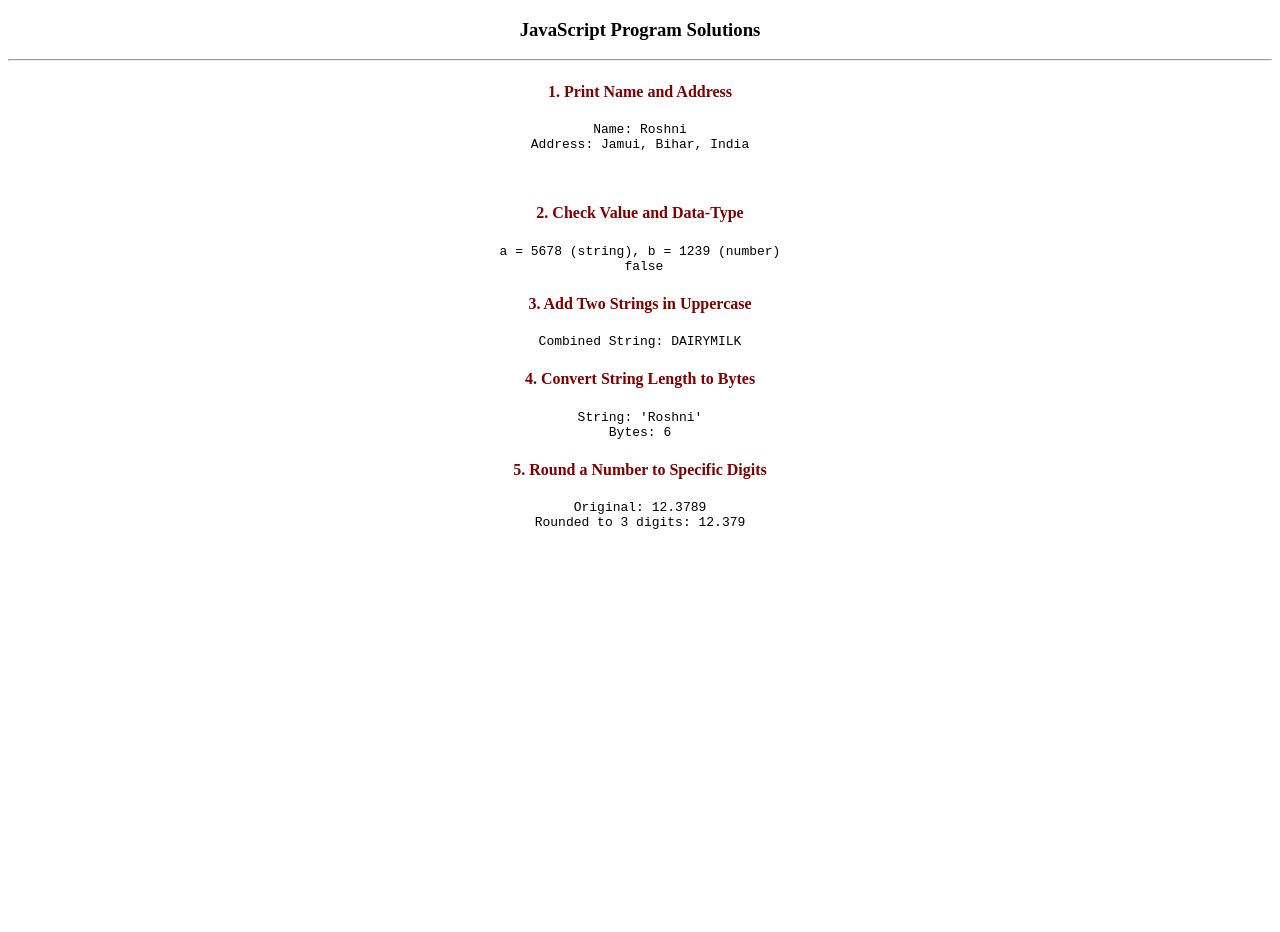
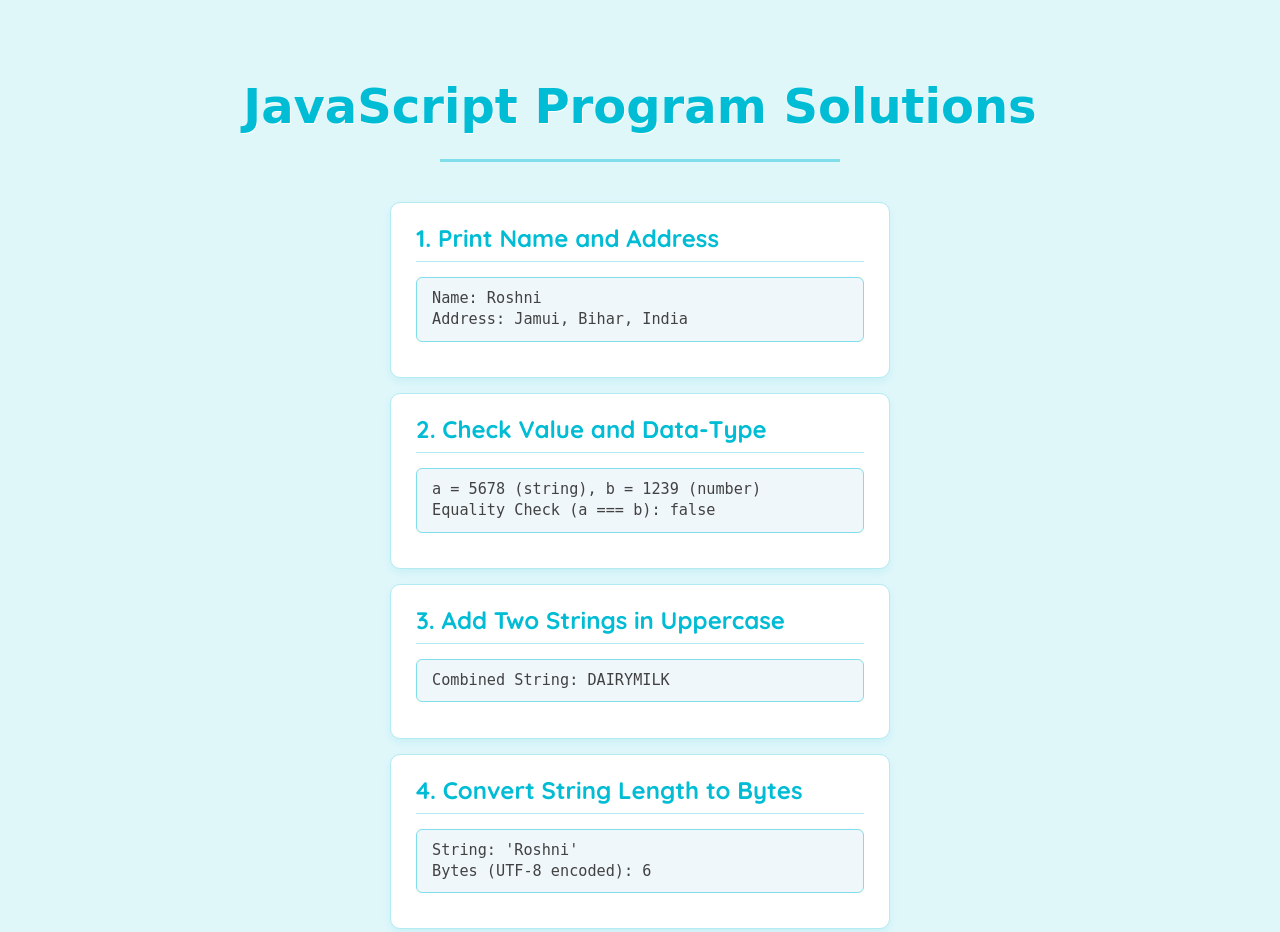
Before and after one commit to Roshni31-s/Task13JavaScriptbasics, a plain HTML site: page index.html in a window 1280 px wide. Shown: the top 932 px of the page. Before the commit the page ends 800 px from the top, so only its background shows below. Drawn offline with Linux system fonts and the light colour scheme; a web font is replaced by a local one.

Commit message:
Second commit

```diff
--- a/index.html
+++ b/index.html
@@ -3,13 +3,84 @@
 <head>
   <meta charset="UTF-8">
   <meta name="viewport" content="width=device-width, initial-scale=1.0">
-  <title>JavaScript: Basic</title>
+  <title>JavaScript Fun!</title>
+  <link href="https://fonts.googleapis.com/css2?family=Happy+Monkey&family=Quicksand:wght@400;600;700&display=swap" rel="stylesheet">
   <style>
+    /* Global Styles */
+    body {
+      font-family: 'Quicksand', sans-serif; /* A friendly, rounded font */
+      margin: 0;
+      padding: 30px 20px; /* Comfy padding */
+      background-color: #e0f7fa; /* Very light, refreshing blue */
+      color: #333; /* Dark grey for general text */
+      display: flex;
+      flex-direction: column;
+      align-items: center; /* Center content horizontally */
+      min-height: 100vh; /* Ensure body takes full viewport height */
+      box-sizing: border-box; /* Include padding in element's total width and height */
+    }
+
+    /* Main Heading */
     h3 {
-      color: black;
+      font-family: 'Happy Monkey', cursive; /* Playful font for the main title */
+      font-size: 3em; /* Big and friendly */
+      color: #00bcd4; /* Vibrant cyan */
+      text-align: center;
+      margin-bottom: 25px; /* Space below title */
+      text-shadow: 1px 1px 0 #fff; /* Subtle white outline */
     }
+
+    hr {
+      border: none;
+      border-top: 3px solid #80deea; /* Solid, light blue line */
+      width: 60%;
+      max-width: 400px;
+      margin-bottom: 40px; /* Space after the line */
+    }
+
+    /* Output Sections */
+    .output {
+      background-color: #ffffff; /* Clean white background */
+      border: 1px solid #b2ebf2; /* Very light blue border */
+      padding: 20px 25px; /* Comfy padding */
+      margin: 15px 0; /* Space between sections */
+      width: 100%;
+      max-width: 500px; /* Keeps sections well-contained */
+      border-radius: 10px; /* Softly rounded corners */
+      box-shadow: 0 4px 10px rgba(0, 188, 212, 0.1); /* Subtle cyan-ish shadow */
+      text-align: left; /* Align text within sections */
+      box-sizing: border-box;
+      /* Removed the ::before heart emoji for simplicity and no-pink */
+    }
+
+    /* Section Titles (Numbers) */
     h4 {
-      color: maroon;
+      font-family: 'Quicksand', sans-serif;
+      font-size: 1.5em; /* Clear question titles */
+      color: #00bcd4; /* Vibrant cyan again */
+      margin-top: 0;
+      margin-bottom: 15px;
+      padding-bottom: 8px;
+      border-bottom: 1px solid #b2ebf2; /* Simple light blue separator */
+    }
+
+    /* Preformatted Text for Code/Output */
+    pre {
+      background-color: #f0f7fa; /* Even lighter blue for code block */
+      border: 1px solid #80deea; /* Thin light blue border */
+      padding: 10px 15px;
+      border-radius: 6px; /* Rounded code block */
+      font-family: 'monospace'; /* Keep code readable */
+      font-size: 0.95em;
+      line-height: 1.4;
+      color: #424242; /* Dark grey for code text */
+      white-space: pre-wrap; /* Allows text to wrap if long */
+      word-wrap: break-word; /* Breaks long words if necessary */
+    }
+
+    /* Adjust break tag for spacing (though ideally use margins/padding) */
+    br {
+      line-height: 15px; /* Gives some height to the <br> */
     }
   </style>
 </head>
@@ -19,7 +90,6 @@
   <hr>
 
   <div class="output"><h4>1. Print Name and Address</h4><pre id="q1"></pre></div>
-  <br>
   <div class="output"><h4>2. Check Value and Data-Type</h4><pre id="q2"></pre></div>
   <div class="output"><h4>3. Add Two Strings in Uppercase</h4><pre id="q3"></pre></div>
   <div class="output"><h4>4. Convert String Length to Bytes</h4><pre id="q4"></pre></div>
@@ -27,19 +97,22 @@
 </center>
 
 <script>
-  document.getElementById("q1").textContent = `Name: Roshni\nAddress: Jamui, Bihar, India`;
+  // Ensure DOM is loaded before trying to access elements
+  document.addEventListener('DOMContentLoaded', () => {
+    document.getElementById("q1").textContent = `Name: Roshni\nAddress: Jamui, Bihar, India`;
 
-  let a = "5678", b = 1239;
-  document.getElementById("q2").textContent = `a = ${a} (${typeof a}), b = ${b} (${typeof b})
- ${a === b}`;
+    let a = "5678", b = 1239;
+    document.getElementById("q2").textContent = `a = ${a} (${typeof a}), b = ${b} (${typeof b})\nEquality Check (a === b): ${a === b}`;
 
-  let str1 = "Dairy", str2 = "Milk";
-  document.getElementById("q3").textContent = `Combined String: ${(str1 + str2).toUpperCase()}`;
+    let str1 = "Dairy", str2 = "Milk";
+    document.getElementById("q3").textContent = `Combined String: ${(str1 + str2).toUpperCase()}`;
 
-  document.getElementById("q4").textContent = `String: 'Roshni'\nBytes: ${new TextEncoder().encode("Roshni").length}`;
+    // TextEncoder is a modern Web API. Generally supported.
+    document.getElementById("q4").textContent = `String: 'Roshni'\nBytes (UTF-8 encoded): ${new TextEncoder().encode("Roshni").length}`;
 
-  let original = 12.3789;
-  document.getElementById("q5").textContent = `Original: ${original}\nRounded to 3 digits: ${original.toFixed(3)}`;
+    let original = 12.3789;
+    document.getElementById("q5").textContent = `Original: ${original}\nRounded to 3 decimal places: ${original.toFixed(3)}`;
+  });
 </script>
 </body>
 </html>
```
